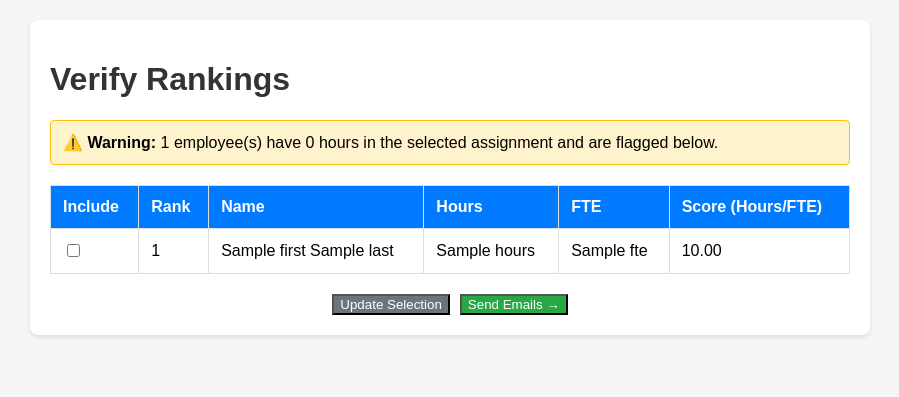
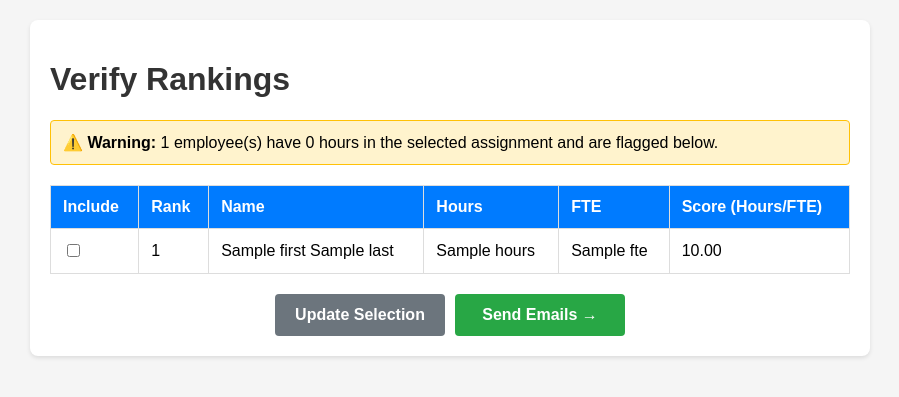
Before and after one commit to nlafevers/jeopardy-notifier, a Django app: template core/templates/core/verification.html in a window 1280 px wide. Shown: the top 397 px of the page, without its empty margins (190-1089 px from the left). Run offline with Django 5.2, Linux system fonts and the light colour scheme; the template is opened without the code that fills it: most values are stand-ins (such as "Sample title", 1, 10 or a date in 2020).

Commit message:
Fixed button formatting

```diff
--- a/core/templates/core/verification.html
+++ b/core/templates/core/verification.html
@@ -53,19 +53,31 @@
             gap: 10px;
             justify-content: center;
         }
+
         .zero-hours {
             background-color: #ffe6e6 !important;
         }
-            gap: 10px;
-            justify-content: center;
-        }
+
         button {
-            padding: 10px 20px;
+            padding: 12px 20px;
+            background-color: #007bff;
+            color: white;
             border: none;
             border-radius: 4px;
             font-size: 16px;
+            font-weight: bold;
             cursor: pointer;
             transition: background-color 0.3s;
+            min-width: 170px;
+        }
+
+        button:hover {
+            background-color: #0056b3;
+        }
+
+        button:disabled {
+            background-color: #6c757d;
+            cursor: not-allowed;
         }
         .btn-back {
             background-color: #6c757d;
```
